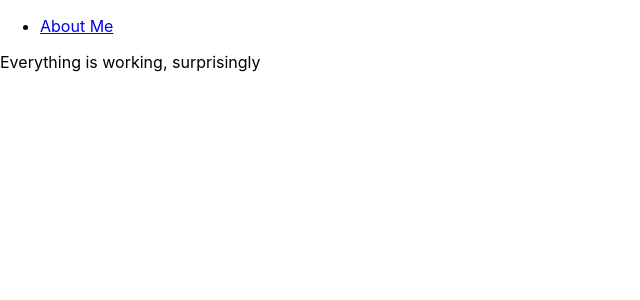
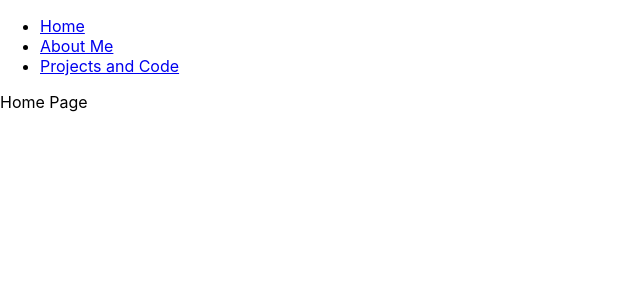
Before and after one commit to jbottelb/portfolio, a React (Create React App) app: page /home in a window 1280 px wide. Shown: the top 300 px of the page, without its empty margins (0-640 px from the left). Built offline with nearby package versions, Linux system fonts and the light colour scheme.

Commit message:
added more pages

```diff
--- a/src/App.js
+++ b/src/App.js
@@ -1,6 +1,8 @@
 import React from "react";
 import Nav from "./Components/nav/Nav.js";
 import About from "./Components/About.js";
+import Home from "./Components/home.js"
+import ProjectPage from "./Components/projects/ProjectPage.js"
 import { BrowserRouter as Router, Switch, Route } from "react-router-dom";
 
 
@@ -12,10 +14,9 @@ function App() {
         <Nav />
         <Switch>
             <Route path="/about" exact component={About} />
+            <Route path="/home" exact component={Home} />
+            <Route path="/projects" exact component={ProjectPage} />
         </Switch>
-        <p>
-          Everything is working, surprisingly
-        </p>
       </header>
     </div>
     </ Router>
--- /dev/null
+++ b/src/Components/home.js
@@ -0,0 +1,12 @@
+import React from "react";
+
+// The home page.
+const Home = () => {
+  return (
+    <p>
+      Home Page
+    </p>
+  );
+};
+
+export default Home;
--- a/src/Components/nav/Nav.js
+++ b/src/Components/nav/Nav.js
@@ -7,7 +7,13 @@ const Nav = () => {
     <nav>
       <ul className="nav-links">
         <li className="nav-links">
+          <Link to="/home">Home</Link>
+        </li>
+        <li className="nav-links">
           <Link to="/about">About Me</Link>
+        </li>
+        <li className="nav-links">
+          <Link to="projects">Projects and Code</Link>
         </li>
       </ul>
     </nav>
--- /dev/null
+++ b/src/Components/projects/ProjectPage.js
@@ -0,0 +1,12 @@
+import React from "react";
+
+// The project page
+const ProjectPage = () => {
+  return (
+    <p>
+        A project page
+    </p>
+  );
+};
+
+export default ProjectPage;
```
